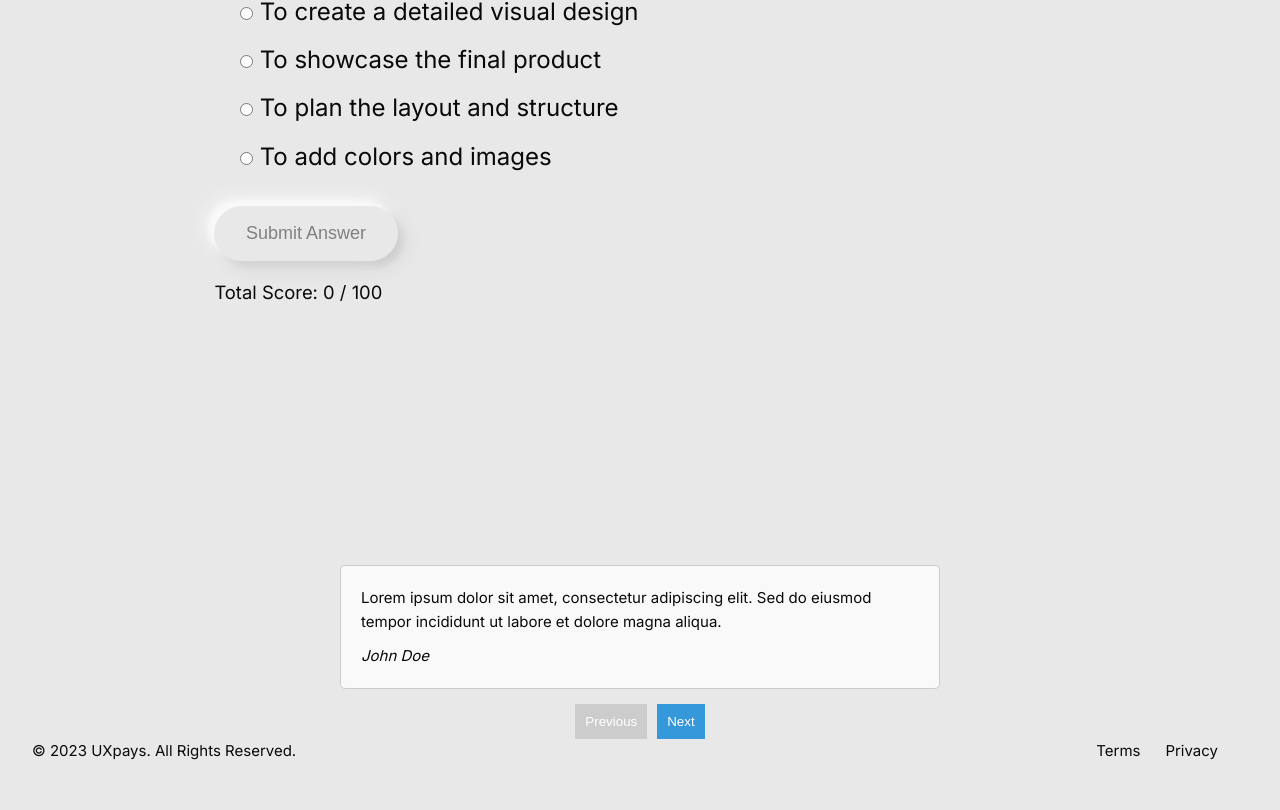
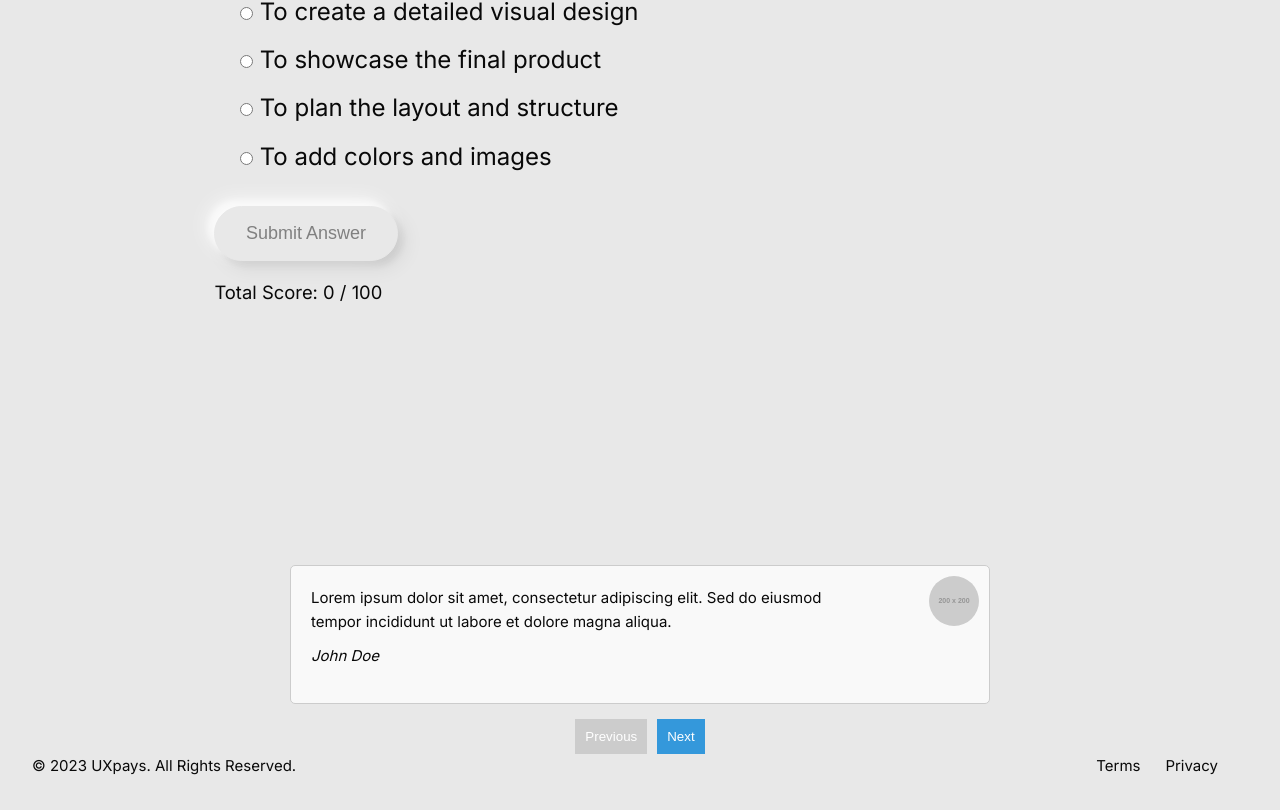
Before and after one commit to jamesdesigns/vue-project, a Vue app: page / in a window 1280 px wide. Shown: the part 1981-2791 px from the top of the page. Built offline with nearby package versions, Linux system fonts and the light colour scheme.

Commit message:
Add testimonial slider with profile images

```diff
--- a/src/components/Testimonials.vue
+++ b/src/components/Testimonials.vue
@@ -1,8 +1,11 @@
 <template>
   <div class="testimonial-slider">
     <div class="testimonial" v-for="(testimonial, index) in testimonials" :key="index" :class="{ active: index === currentIndex }">
-      <p>{{ testimonial.message }}</p>
-      <p class="author">{{ testimonial.author }}</p>
+      <div class="testimonial-content">
+        <p>{{ testimonial.message }}</p>
+        <p class="author">{{ testimonial.author }}</p>
+      </div>
+      <img :src="testimonial.profilePicture" alt="Profile Picture" class="profile-picture" />
     </div>
     <div class="slider-controls">
       <button @click="prevTestimonial" :disabled="currentIndex === 0">Previous</button>
@@ -20,14 +23,17 @@ export default {
         {
           message: "Lorem ipsum dolor sit amet, consectetur adipiscing elit. Sed do eiusmod tempor incididunt ut labore et dolore magna aliqua.",
           author: "John Doe",
+          profilePicture: "https://placehold.co/200x200",
         },
         {
           message: "Duis aute irure dolor in reprehenderit in voluptate velit esse cillum dolore eu fugiat nulla pariatur.",
           author: "Jane Smith",
+          profilePicture: "phttps://placehold.co/200x200",
         },
         {
           message: "Excepteur sint occaecat cupidatat non proident, sunt in culpa qui officia deserunt mollit anim id est laborum.",
           author: "Alice Johnson",
+          profilePicture: "https://placehold.co/200x200",
         },
       ],
     };
@@ -46,7 +52,7 @@ export default {
 <style scoped>
 .testimonial-slider {
   position: relative;
-  max-width: 600px;
+  max-width: 700px;
   margin: 0 auto;
 }
 
@@ -56,15 +62,31 @@ export default {
   border: 1px solid #ccc;
   border-radius: 5px;
   background-color: #f9f9f9;
+  position: relative;
 }
 
 .testimonial.active {
   display: block;
 }
 
+.testimonial-content {
+  margin-bottom: 15px;
+  max-width: 550px;
+}
+
 .author {
   margin-top: 10px;
   font-style: italic;
+}
+
+.profile-picture {
+  width: 50px;
+  height: 50px;
+  border-radius: 50%;
+  object-fit: cover;
+  position: absolute;
+  top: 10px;
+  right: 10px;
 }
 
 .slider-controls {
```
